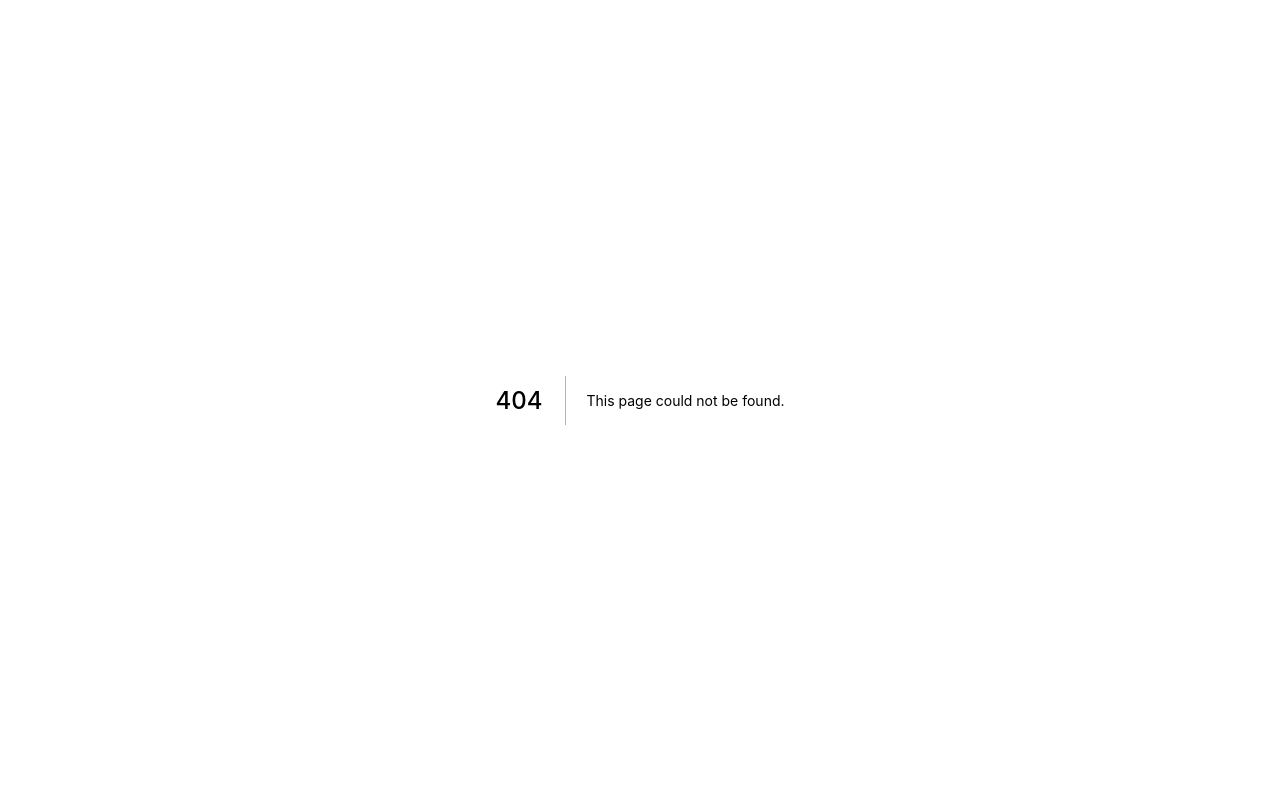
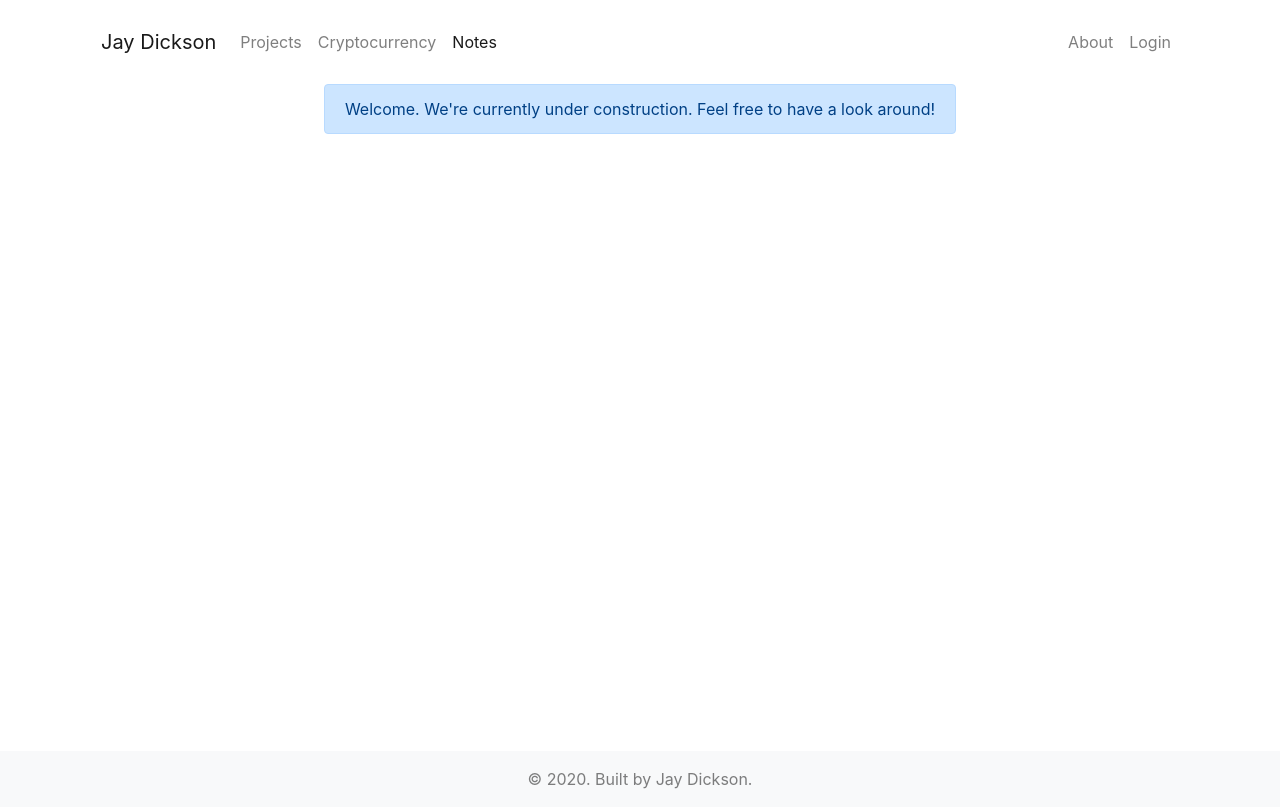
Before and after one commit to jaydickson02/Website, a Next.js app: page /notes in a window 1280 px wide. Before the commit this address had no page. Built offline with nearby package versions, Linux system fonts and the light colour scheme.

Commit message:
Created notes page and added under construction banner

```diff
--- /dev/null
+++ b/pages/notes.js
@@ -0,0 +1,27 @@
+import { Container, Alert, Row, Col } from 'react-bootstrap'
+import Layout from '../shared/layout'
+
+const notes = () => {
+
+    return(
+
+    <Layout activeLink={'/notes'}>
+
+        <Container>
+        <Row>
+        <hr />
+
+            <Alert variant={'primary'}>
+                Welcome. We're currently under construction. Feel free to have a look around!
+            </Alert>
+
+        <hr />
+
+        </Row>
+        </Container>
+    </Layout>
+
+    )
+}
+
+export default notes
```
